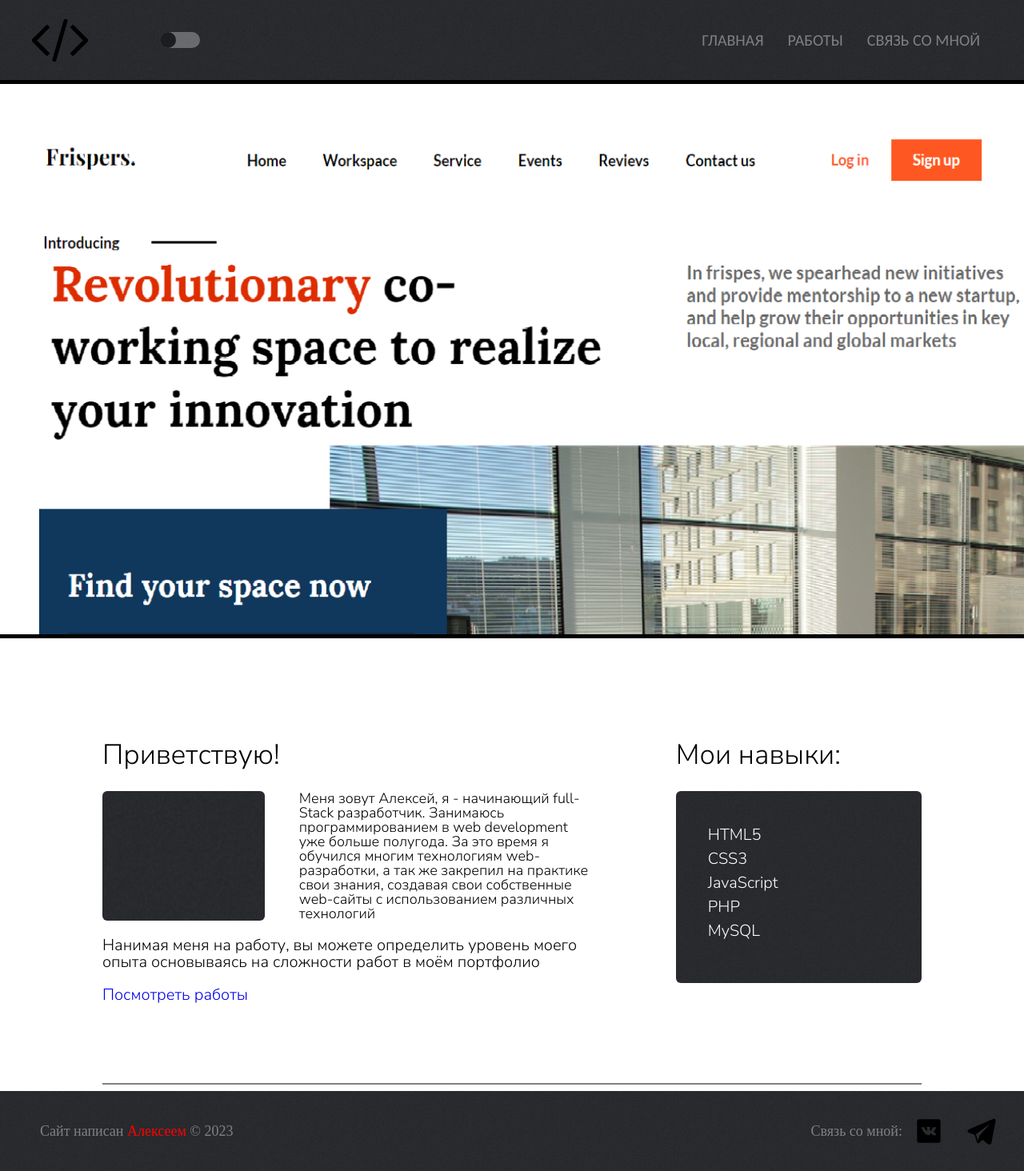
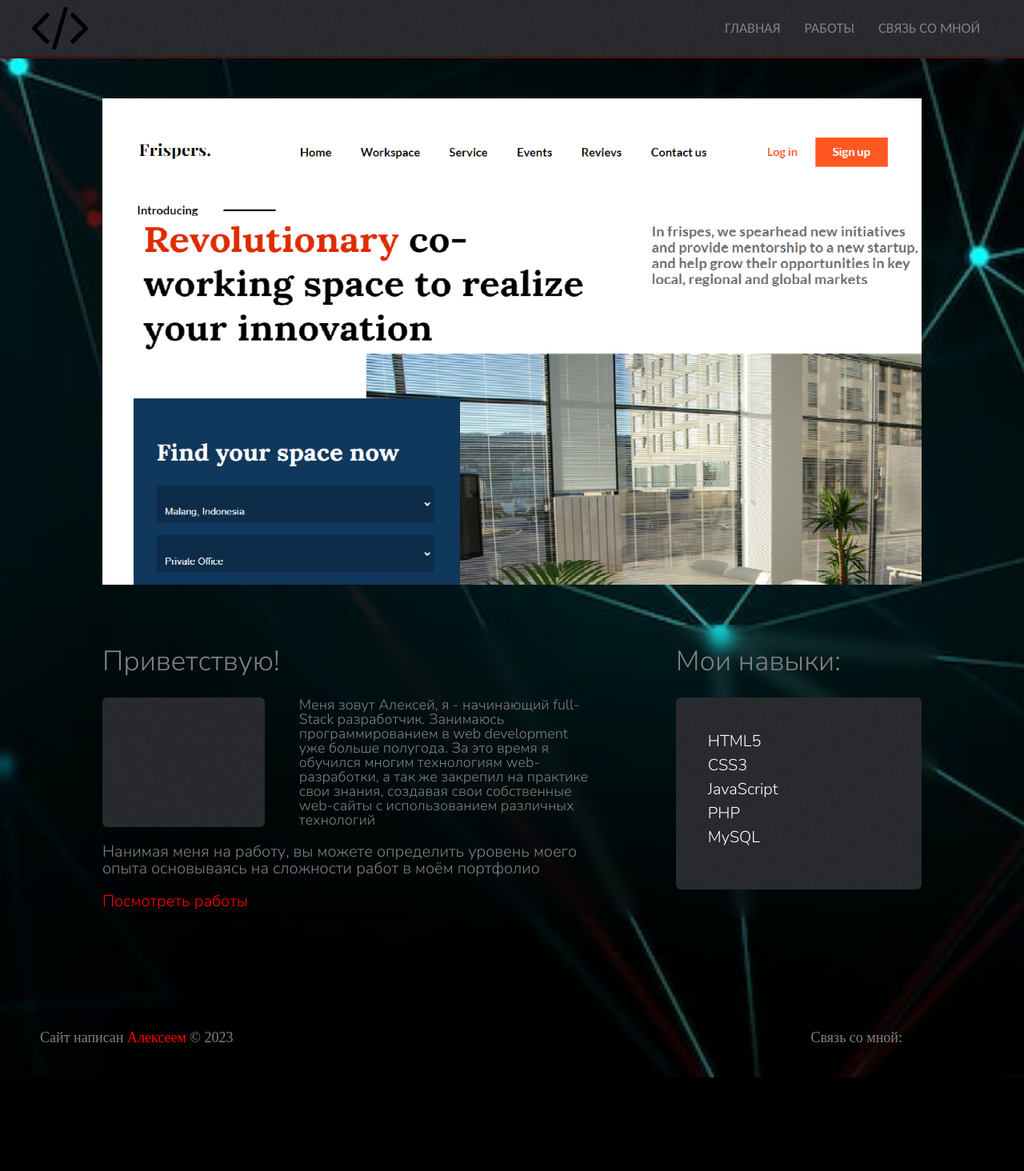
Before and after one commit to Kukoldini/portfolio, a PHP site: page / in a window 1280 px wide. Shown: the whole page at 80% size. After the commit the page ends 1347 px from the top, so only its background shows below. Run offline with PHP 8.4, Linux system fonts and the light colour scheme.

Commit message:
Add files via upload

```diff
--- a/css/style.css
+++ b/css/style.css
@@ -1,6 +1,11 @@
 body {
+	color: gray;
+	background: url("../images/bgi.jpg") no-repeat;
+	background-position: center;
+	background-size: cover;
 	margin: 0;
 	padding: 0;
+	z-index: 1;
 }
 hr {
 	border: none;
@@ -10,16 +15,29 @@ ul, a{
 	list-style: none;
 }
 header {
-	height: 100px;
+	z-index: 10;
+	transition: 0.3s;
+	height: 70px;
 	width: 100%;
 	font-family: Carlito;
 	background-image: url("../images/body-bg.gif");
 	display: flex;
 	align-items: center;
 	justify-content: space-between;
-	border-bottom: 5px solid #000;
+	border-bottom: 3px solid rgba(100, 0, 1, .5);
+}
+.overlay {
+	transition: 0.5s;
+	position: fixed;
+	width: 100%;
+	height: 100%;
+	opacity: 0.5;
+	background-color: #000;
+	z-index: 1;
+	display: none;
 }
 .burger_menu_button {
+	transition: 0.3s;
 	top: 10px;
 	position: absolute;
 	left: -70px;
@@ -36,43 +54,14 @@ header {
 	margin-left: 40px;
 	width: 70px;
 }
-/*Theme Styles*/
-.light-theme {
-	margin-left: 200px;
-	position: absolute;
-	width: 50px;
-	height: 20px;
-	background-color: #fff;
-	opacity: 0.3;
-	border-radius: 30px;
-}
-.theme-switch {
-	position: relative;
-	cursor: pointer;
-	background-color: #000;
-	height: 100%;
-	width: 40%;
-	border-radius: 30px;
-	transition: 0.3s;
-}
-.theme-switch-to-right {
-	left: 60%;
-}
-.theme-switch-to-left {
-	left: 0;
-}
-.dark-theme {
-	transition: 0.2s;
-	background-color: #0e0f0f;
-	color: gray;
-}
+
 
 .nav_block {
 	text-transform: uppercase;
 	margin-right: 40px;
 	display: flex;
 	flex-direction: row;
-	font-size: 20px;
+	font-size: 18px;
 }
 .nav_item {
 	color: gray;
@@ -83,37 +72,45 @@ header {
 	border-bottom: 1px solid gray;
 }
 
+
 .slider {
-  width: 100%;
-  height: 86vh;
-  position: relative;
-  overflow: hidden;
-  border-bottom: 5px solid #000;
+	margin: 0 auto;
+	position: relative;
+	width: 80%;
+	height: 76vh;
+	top: 50px;
+	overflow: hidden;
 }
-.slider .slider-item {
-  width: 100%;
+.slider-wrapper {
+	position: absolute;
+	left: 0;
+	display: flex;
+	width: 400%;
+	height: 100%;
+	transition: 1s;
+}
+.slider-item {
+	width: 100%;
   height: 100%;
-  position: absolute;
-  left: 0;
-  top: 0;
-  opacity: 0;
-  transition: opacity 1s ease-in-out;
 }
-.slider .slider-item.active {
-	width: 100%;
-  opacity: 1;
-  z-index: 1;
+.slider-img {
+	max-width: 100%;
+	height: 100%;
 }
-.slider_img {
-	width: 100%;
-}
+
+
 .about {
-	line-height: 21px;
-	width: 80%;
+	display: flex;
+	background: transparent;
+	backdrop-filter: blur(10px);
 	font-size: 20px;
 	font-family: 'Nunito Sans', sans-serif;
 	margin: 100px auto;
-	display: flex;
+	padding: 0 20px 10px;
+	border-radius: 10px;
+	line-height: 21px;
+	color: gray;
+	width: 80%;
 }
 .about_left {
 	width: 60%;
@@ -134,6 +131,15 @@ header {
 	line-height: 18px;
 	width: 60%;
 }
+.works_link {
+	transition: .1s;
+	color: red;
+}
+.works_link:hover {
+	color: gray;
+	border-bottom: 1px solid red;
+}
+
 .about_right {
 	width: 30%;
 	margin-left: 10%;
@@ -147,12 +153,6 @@ header {
 	background-image: url("../images/body-bg.gif");
 }
 
-.line {
-	height: 2px;
-	background-color: gray;
-	width: 80%;
-}
-
 footer {
 	font-size: 18px;
 	height: 100px;
@@ -161,7 +161,6 @@ footer {
 	align-items: center;
 	justify-content: space-between;
 	color: gray;
-	background-image: url("../images/body-bg.gif");
 }
 .redText {
 	color: red;
--- a/index.html
+++ b/index.html
@@ -9,9 +9,9 @@
 	<link href="https://fonts.googleapis.com/css2?family=Carlito&family=Nunito+Sans:wght@300&display=swap" rel="stylesheet">
 	<title>Главная</title>
 	<link rel="stylesheet" href="css/style.css">
-	<script src="https://ajax.googleapis.com/ajax/libs/jquery/3.6.0/jquery.min.js"></script>
 </head>
 <body>
+	<div class="overlay"></div>
 	<header class="header">
 		<div class="burger_menu_button">
 			<hr class="line" id="line_up">
@@ -21,9 +21,6 @@
 		<div class="logo">
 			<img src="images/code.svg" alt="#" class="profile">
 		</div>
-		<div class="light-theme">
-			<div class="theme-switch"></div>
-		</div>
 		<ul class="nav_block">
 			<li><a href="index.html" class="nav_item">Главная</a></li>
 			<li><a href="works.html" class="nav_item">Работы</a></li>
@@ -32,18 +29,12 @@
 	</header>
 	<main>
 		<div class="slider">
-		  <div class="slider-item active">
-		    <img src="images/frispers_slide.png" class="slider_img">
-		  </div>
-		  <div class="slider-item">
-		    <img src="images/burningman_slide.png" class="slider_img">
-		  </div>
-		  <div class="slider-item">
-		    <img src="images/gloevik_slide.png" class="slider_img">
-		  </div>
-		  <div class="slider-item">
-		    <img src="images/royalbrows_slide.png" class="slider_img">
-		  </div>
+		  	<div class="slider-wrapper">
+			    <img src="images/frispers_slide.png" class="slider-item">
+			    <img src="images/burningman_slide.png" class="slider-item">
+			    <img src="images/gloevik_slide.png" class="slider-item">
+			    <img src="images/royalbrows_slide.png" class="slider-item">
+			</div>
 		</div>
 		<div class="about">
 			<div class="about_left">
@@ -53,7 +44,7 @@
 					<div class="info_descr">Меня зовут Алексей, я - начинающий full-Stack разработчик. Занимаюсь программированием в web development уже больше полугода. За это время я обучился многим технологиям web-разработки, а так же закрепил на практике свои знания, создавая свои собственные web-сайты с использованием различных технологий</div>
 				</div>
 				<p class="info_text">Нанимая меня на работу, вы можете определить уровень моего опыта основываясь на сложности работ в моём портфолио
-				</p><a href="works.php" class="works_link">Посмотреть работы</a>
+				</p><a href="works.html" class="works_link">Посмотреть работы</a>
 			</div>
 			<div class="about_right">
 				<p class="about_header">Мои навыки:</p>
@@ -69,7 +60,6 @@
 			</div>
 		</div>
 	</main>
-	<hr class="line">
 	<footer>
 		<p class="copyright">Сайт написан <span class="redText">Алексеем</span> &#169; 2023</p>
 		<div class="social">
--- a/script/script.js
+++ b/script/script.js
@@ -1,68 +1,41 @@
-$(document).ready(function(){
-  var slideCount = $('.slider-item').length;
-  var currentSlide = 1;
+/*let slider = document.querySelector('.slider');
+let sliderWrapper = document.querySelector('.slider-wrapper');
+let offset = 0;
 
-  function nextSlide() {
-    currentSlide++;
-    if(currentSlide > slideCount) {
-      currentSlide = 1;
+function sliderSwipe() {
+    offset = 100 + offset;
+
+    if (offset == 400) {
+        offset = 0
+
     }
-    $('.slider-item').removeClass('active');
-    $('.slider-item:nth-child(' + currentSlide + ')').addClass('active');
-  }
 
-  setInterval(nextSlide, 3000);
-});
+    sliderWrapper.style.left = -offset + '%';
+}
+
+setInterval(sliderSwipe, 3000);
+
+//burger-menu
+
+let burgerMenuButton = document.querySelector('.burger_menu_button');
+let header = document.querySelector('.header');
+let overlay = document.querySelector('.overlay');
 
 
-//burger-menu
-let burgerMenuButton = document.querySelector('.burger_menu_button');
-let header = document.querySelector('.header');
+burgerMenuButton.addEventListener('click', function() {
 
-function burgerMenuDrop() {
-  let burgerLeft = getComputedStyle(burgerMenuButton).getPropertyValue('left').trim();
-  if (burgerLeft === '0px') {
-    header.classList.add('header_remove');
-    burgerMenuButton.classList.add('burger_menu_remove');
-  } else {
-    header.classList.remove('header_remove');
-    burgerMenuButton.classList.remove('burger_menu_remove');
-    header.classList.add('header_drop');
-    burgerMenuButton.classList.add('burger_menu_drop');
-  }
-}
+    if (burgerMenuButton.classList.contains('drop')) {
 
-burgerMenuButton.addEventListener('click', burgerMenuDrop);
+        overlay.classList.remove('visible');
+        header.classList.remove('header_drop');
+        burgerMenuButton.classList.remove('drop');
 
-//Light Theme
+    } else {
 
+        overlay.classList.add('visible');
+        burgerMenuButton.classList.add('drop');
+        header.classList.add('header_drop');
 
-var themeSwitch = document.querySelector('.theme-switch');
-var body = document.querySelector('body');
+    }
 
-if (localStorage.getItem('theme') === 'dark') {
-  themeSwitch.classList.remove('theme-switch-to-left')
-  themeSwitch.classList.add('theme-switch-to-right');
-  body.classList.add('dark-theme');
-} else {
-  themeSwitch.classList.remove('theme-switch-to-right')
-  themeSwitch.classList.add('theme-switch-to-left');
-  body.classList.remove('dark-theme');
-}
-
-function lightThemeSwitch() {
-  let themeSwitchPosition = getComputedStyle(themeSwitch).getPropertyValue('left').trim();
-  if (themeSwitchPosition === '0px') {
-    themeSwitch.classList.remove('theme-switch-to-left')
-    themeSwitch.classList.add('theme-switch-to-right');
-    body.classList.add('dark-theme');
-    localStorage.setItem('theme', 'dark');
-  } else {
-    themeSwitch.classList.remove('theme-switch-to-right')
-    themeSwitch.classList.add('theme-switch-to-left');
-    body.classList.remove('dark-theme');
-    localStorage.setItem('theme', 'light');
-  }
-}
-
-themeSwitch.addEventListener('click', lightThemeSwitch);
+})
```
Also changed, not shown: other parts of css/style.css (+9 -27 lines), css/contact.css (+9 -7 lines), css/works.css (+5 -5 lines), works.html (+4 -4 lines), images/bgi.jpg (added), images/forest.png (added), images/gg.jpg (added).
